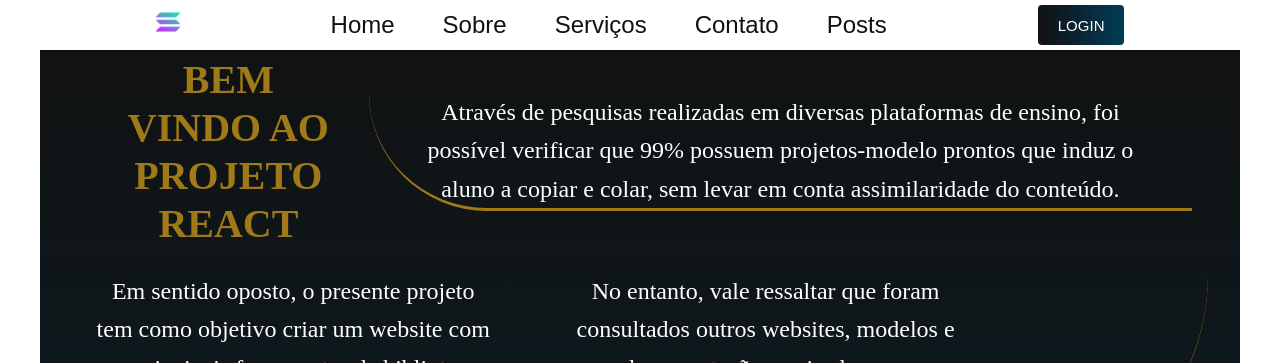
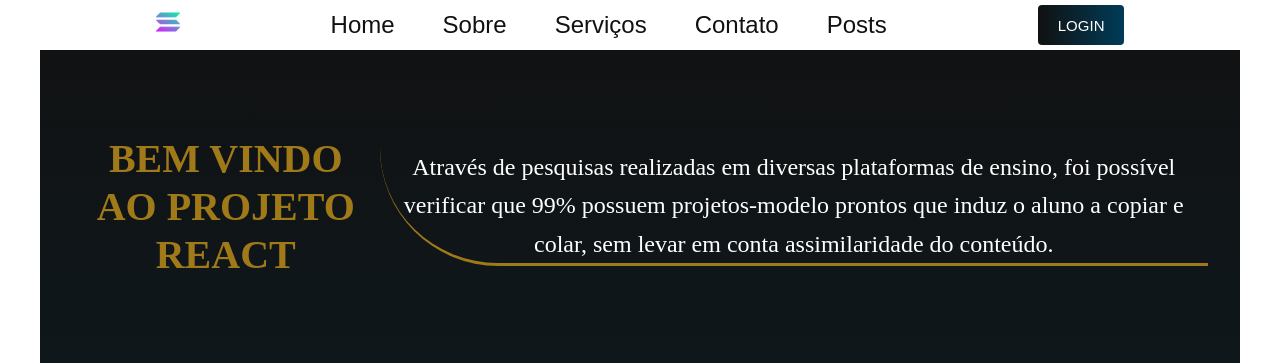
Before and after one commit to jefoli/projetowebsite, a React (Create React App) app: page / in a window 1280 px wide. Shown: the top 363 px of the page. Built offline with nearby package versions, Linux system fonts and the light colour scheme.

Commit message:
atualização da home

```diff
--- a/src/Components/Navbar/styles.js
+++ b/src/Components/Navbar/styles.js
@@ -45,11 +45,6 @@ export const Button = styled.div`
     display: none;
     pointer-events: ${visible ? 'none' : 'all'};
     justify-text: center;
-
-    > svg {
-      width: 2.5rem;
-      height: 2.5rem;
-    }
 
     @media ${theme.media.lteMedium} {
       position: fixed;
--- a/src/Components/TextGridInitial/index.jsx
+++ b/src/Components/TextGridInitial/index.jsx
@@ -3,10 +3,12 @@ export const TextGridInitial = () => {
   return (
     <Styled.Container>
       <Styled.MainTitle> BEM VINDO AO PROJETO REACT</Styled.MainTitle>
-      <Styled.TextInitial>
-        Através de pesquisas realizadas em diversas plataformas de ensino, foi possível verificar que 99% possuem
-        projetos-modelo prontos que induz o aluno a copiar e colar, sem levar em conta assimilaridade do conteúdo.
-      </Styled.TextInitial>
+      <Styled.ContainerContent>
+        <Styled.TextInitial>
+          Através de pesquisas realizadas em diversas plataformas de ensino, foi possível verificar que 99% possuem
+          projetos-modelo prontos que induz o aluno a copiar e colar, sem levar em conta assimilaridade do conteúdo.
+        </Styled.TextInitial>
+      </Styled.ContainerContent>
     </Styled.Container>
   );
 };
--- a/src/Components/TextGridInitial/styles.js
+++ b/src/Components/TextGridInitial/styles.js
@@ -5,22 +5,19 @@ export const Container = styled.section`
       display: flex;
       text-align: center;
       max-width: 100%;
-      padding: 0 ${theme.fonts.sizes.small} 0;
       flex-wrap: nowrap;
       line-height: 1.6;
       align-items: center;
+      padding: 10px 0;
+      margin: calc(${theme.spacings.xhuge} + 0.5rem) 0;
+
 
     @media ${theme.media.lteMedium} {
-        max-width: 100%;
-        font-size: ${theme.fonts.sizes.small};
-        display: flex;
-        flex-direction: column;
-        border-radius: 100px 1px;
-
-      .text-p{
-        border-bottom: 3px solid #a07918;
-        border-radius: 0px 200px;
-      }
+      max-width: 100%;
+      font-size: ${theme.fonts.sizes.small};
+      display: flex;
+      flex-direction: column;
+      border-radius: 100px 1px;
   `}
 `;
 
@@ -34,19 +31,14 @@ export const MainTitle = styled.h1`
   `}
 `;
 
+export const ContainerContent = styled.div`
+  border-bottom: 3px solid #a07918;
+  border-radius: 0px 600px;
+`;
+
 export const TextInitial = styled.p`
   ${({ theme }) => css`
-    display: block;
+    display: flex;
     font-size: ${theme.fonts.sizes.medium};
-    border-bottom: 3px solid #a07918;
-    border-radius: 0px 600px;
-    padding: 0px 40px;
-
-
-    @media ${theme.media.lteMedium} {
-    .text-p{
-      border-bottom: 3px solid #a07918;
-      border-radius: 0px 200px;
-    }
   `}
 `;
```
